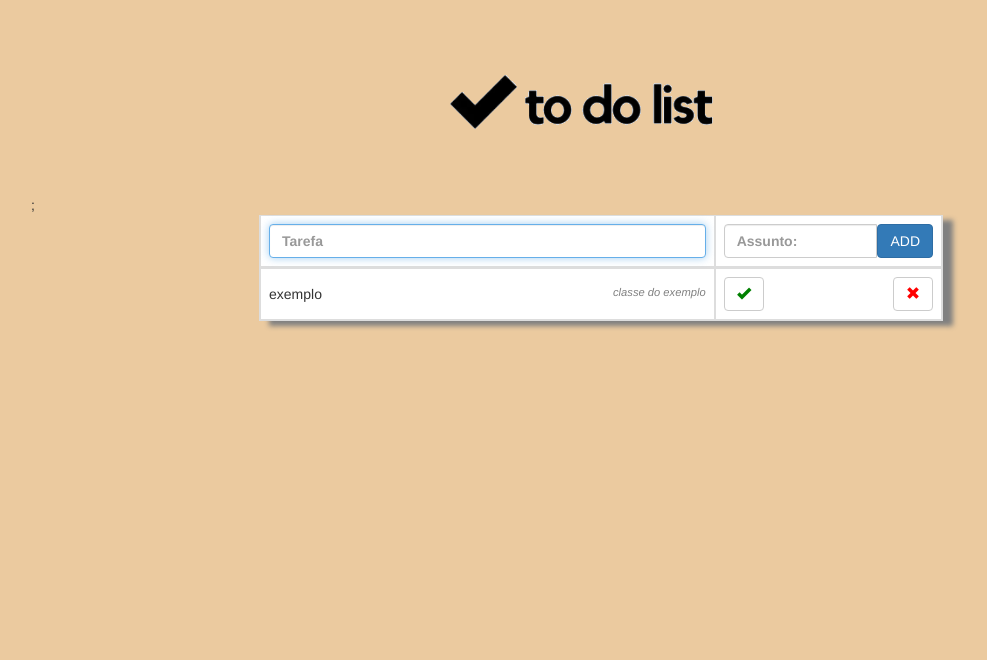
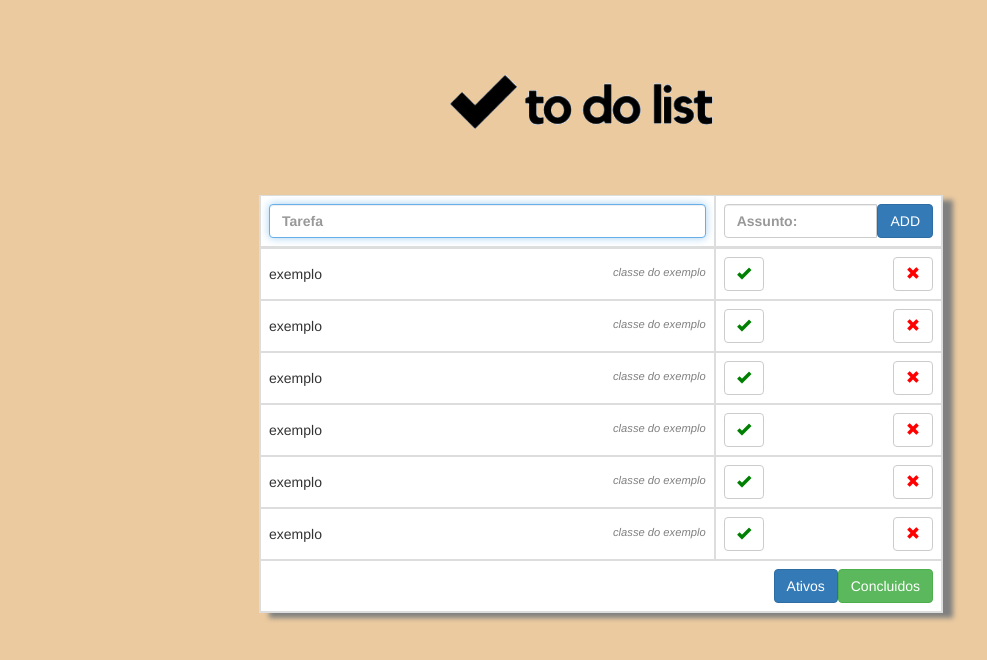
Before and after one commit to Jjoclas/to-do-list, a plain HTML site: page index.html in a window 1280 px wide. Shown: the whole page, without its empty margins (39-1026 px from the left). Drawn offline with nearby package versions, Linux system fonts and the light colour scheme.

Commit message:
adicionado botoes ao tfoot

```diff
--- a/css/index.css
+++ b/css/index.css
@@ -39,6 +39,15 @@
 .btn-remove{
     float: right;
 }
+tfoot button{
+
+    float: right;
+    padding-left: 10px;
+    color:blue;
+}
+tfoot button:active{
+    color: grey;
+}
 @media only screen and (max-width: 600px){
     .container, img {
         width: 100%;
--- a/index.html
+++ b/index.html
@@ -47,11 +47,82 @@
                         <span class="glyphicon glyphicon-remove icone-remove" aria-hidden="true"></span>
                     </button>
                 </td>
-            </tr>;
+            </tr>
+            <tr class='linhas-tabela'>
+                <td class='col-lg-8 col-md-8 col-xs-8 'id='td-item'>
+                exemplo <i class='classes'>classe do exemplo</i>
+                </td>
+                <td>
+                    <button type="button" class="btn btn-default btn-ok ">
+                        <span class="glyphicon glyphicon-ok icone-ok" aria-hidden="true"></span>
+                    </button>
+                    <button type="button" class="btn btn-default btn-remove">
+                        <span class="glyphicon glyphicon-remove icone-remove" aria-hidden="true"></span>
+                    </button>
+                </td>
+            </tr>
+            <tr class='linhas-tabela'>
+                <td class='col-lg-8 col-md-8 col-xs-8 'id='td-item'>
+                exemplo <i class='classes'>classe do exemplo</i>
+                </td>
+                <td>
+                    <button type="button" class="btn btn-default btn-ok ">
+                        <span class="glyphicon glyphicon-ok icone-ok" aria-hidden="true"></span>
+                    </button>
+                    <button type="button" class="btn btn-default btn-remove">
+                        <span class="glyphicon glyphicon-remove icone-remove" aria-hidden="true"></span>
+                    </button>
+                </td>
+            </tr>
+            <tr class='linhas-tabela'>
+                <td class='col-lg-8 col-md-8 col-xs-8 'id='td-item'>
+                exemplo <i class='classes'>classe do exemplo</i>
+                </td>
+                <td>
+                    <button type="button" class="btn btn-default btn-ok ">
+                        <span class="glyphicon glyphicon-ok icone-ok" aria-hidden="true"></span>
+                    </button>
+                    <button type="button" class="btn btn-default btn-remove">
+                        <span class="glyphicon glyphicon-remove icone-remove" aria-hidden="true"></span>
+                    </button>
+                </td>
+            </tr>
+            <tr class='linhas-tabela'>
+                <td class='col-lg-8 col-md-8 col-xs-8 'id='td-item'>
+                exemplo <i class='classes'>classe do exemplo</i>
+                </td>
+                <td>
+                    <button type="button" class="btn btn-default btn-ok ">
+                        <span class="glyphicon glyphicon-ok icone-ok" aria-hidden="true"></span>
+                    </button>
+                    <button type="button" class="btn btn-default btn-remove">
+                        <span class="glyphicon glyphicon-remove icone-remove" aria-hidden="true"></span>
+                    </button>
+                </td>
+            </tr>
+            <tr class='linhas-tabela'>
+                <td class='col-lg-8 col-md-8 col-xs-8 'id='td-item'>
+                exemplo <i class='classes'>classe do exemplo</i>
+                </td>
+                <td>
+                    <button type="button" class="btn btn-default btn-ok ">
+                        <span class="glyphicon glyphicon-ok icone-ok" aria-hidden="true"></span>
+                    </button>
+                    <button type="button" class="btn btn-default btn-remove">
+                        <span class="glyphicon glyphicon-remove icone-remove" aria-hidden="true"></span>
+                    </button>
+                </td>
+            </tr>
 
         </tbody>
 
         <tfoot>
+            <tr>
+                <td colspan="2">
+                    <button type="button" class="btn btn-success"  onclick="controller.filtraStatus(true)">Concluidos</button>
+                    <button type="button" class="btn btn-primary"  onclick="controller.filtraStatus(false)">Ativos</button>
+                </td>
+            </tr>
         </tfoot>
     </table>
 
--- a/js/controller/Controller.js
+++ b/js/controller/Controller.js
@@ -15,5 +15,7 @@ class ControllerTarefa{
         this.view.update(this.lista);
         HelperTable.limpaInput();
     }
-
+    filtraStatus(status){
+        this.view.toggleStatus(this.lista, status);
+    }
 }
--- a/js/view/ViewTarefa.js
+++ b/js/view/ViewTarefa.js
@@ -27,4 +27,11 @@ class ViewTarefa{
     update(lista){
         this.elemento.innerHTML = this.template(lista);
     }
+    toggleStatus(array, status){
+        array.lista.map(tarefa => {
+            if(status & tarefa.style.display){
+                tarefa.toggle();
+            }
+        });
+    }
 }
```
